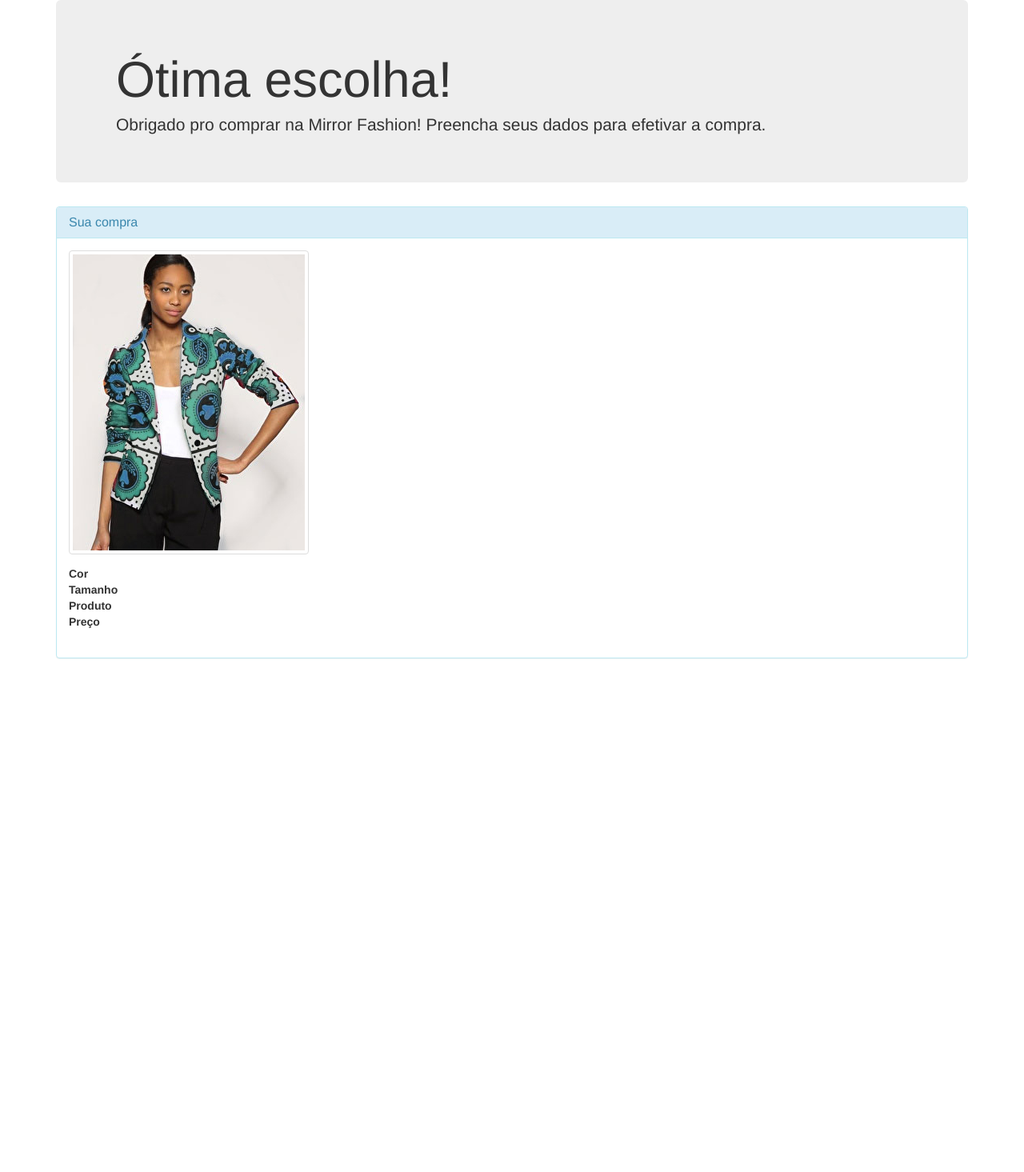
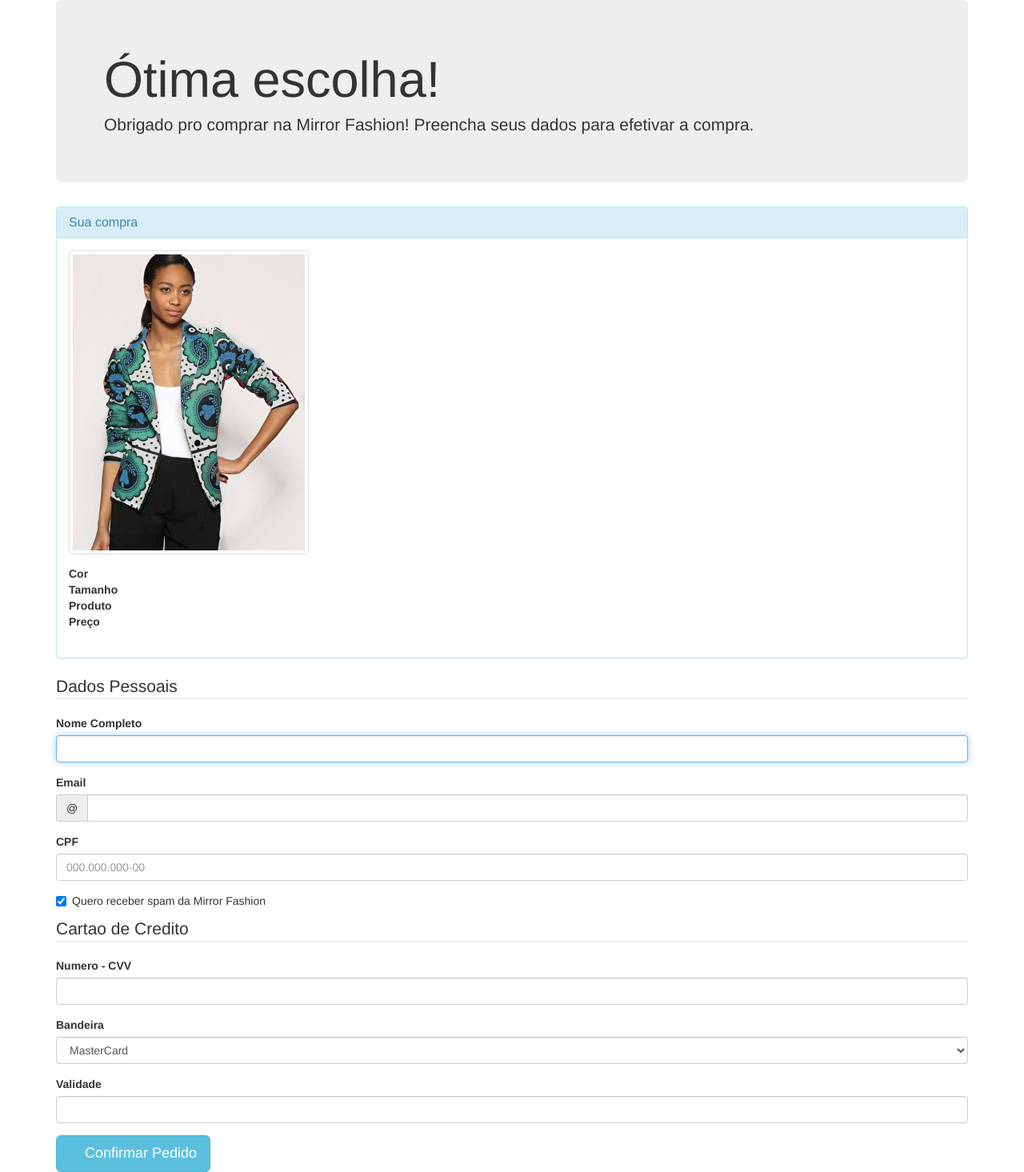
Before and after one commit to davieduardo94/MeuSite, a PHP site: page /checkout.php in a window 1280 px wide. Shown: the whole page at 80% size. Before the commit the page ends 823 px from the top, so only its background shows below. Run offline with PHP 8.4, Linux system fonts and the light colour scheme; data that the repository does not hold is empty; some web fonts are replaced.

Commit message:
criacao do formulario

```diff
--- a/checkout.php
+++ b/checkout.php
@@ -10,11 +10,11 @@
 <body>
 <div class="container">
   <div class="jumbotron">
-      <div class="container">
+      <!-- <div class="container"> -->
         <h1> Ótima escolha!</h1>
         <p>Obrigado pro comprar na Mirror Fashion!
         Preencha seus dados para efetivar a compra.</p>
-      </div> <!-- fim div container -->
+      <!-- </div> <!-- fim div container -->
   </div><!--fim div jumbotron-->
 </div><!--fim div container -->
 
@@ -24,9 +24,8 @@
             <h2 class="panel-title">Sua compra</h2>
           </div><!-- fim .panel-heading -->
         <div class="panel-body">
-
           <img src="img/produtos/foto1-verde.png" alt="Fuzzy Cardigan"
-class="img-thumbnail img-responsive"><!-- uma imagem estática sem envolver o PHP -->
+                    class="img-thumbnail img-responsive"><!-- uma imagem estática sem envolver o PHP -->
           <!-- <img src="img/produtos/foto<?= $_POST["id"] ?>-<?= $_POST["cor"] ?> .png"
               class="img-thumbnail img-responsive"> -->
           <dl>
@@ -44,6 +43,56 @@ class="img-thumbnail img-responsive"><!-- uma imagem estática sem envolver o PH
           </dl>
         </div> <!--fim .panel-body-->
       </div><!--fim .panel-->
+
+      <form><!-- inicio formulario -->
+        <fieldset>
+          <legend>Dados Pessoais</legend>
+          <div class="form-group">
+            <label for="nome">Nome Completo</label>
+            <input type="text" class="form-control" id="nome" name="nome" required="" autofocus>
+          </div>
+          <div class="form-group">
+            <label for="email">Email</label>
+            <div class="input-group">
+              <span class="input-group-addon">@</span>
+              <input type="email" class="form-control" id="email" name="email">
+            </div>
+          </div>
+          <div class="form-group">
+            <label for="cpf">CPF</label>
+            <input type="text" class="form-control" id="cpf" name="cpf" placeholder="000.000.000-00" required="">
+          </div>
+          <div class="checkbox">
+            <label>
+              <input type="checkbox" name="spam" value="sim" checked>
+              Quero receber spam da Mirror Fashion
+            </label>
+          </div>
+        </fieldset>
+        <fieldset>
+          <legend>Cartao de Credito</legend>
+           <div class="form-group">
+             <label for="numeero-cartao">Numero - CVV</label>
+             <input type="text" class="form-control"  id="numero-cartao" name="numero-cartao">
+           </div>
+           <div class="form-group">
+             <label for="bandeira-cartao">Bandeira</label>
+             <select class="form-control" name="bandeira-cartao" id="bandeira-cartao">
+               <option value="master">MasterCard</option>
+               <option value="visa">Visa</option>
+               <option value="amex"> American Express</option>
+             </select>
+           </div>
+           <div class="form-group">
+             <label for="validade-cartao">Validade</label>
+             <input type="moth" class="form-control" id="validade-cartao" name="validade-cartao">
+           </div>
+        </fieldset>
+        <button type="suubmit" class="btn btn-lg btn-info ">
+          <span class="glyphicon glyphicon-thumbs-up"></span>
+          Confirmar Pedido
+        </button>
+      </form><!-- fim do formulario -->
   </div>
 
 
```
